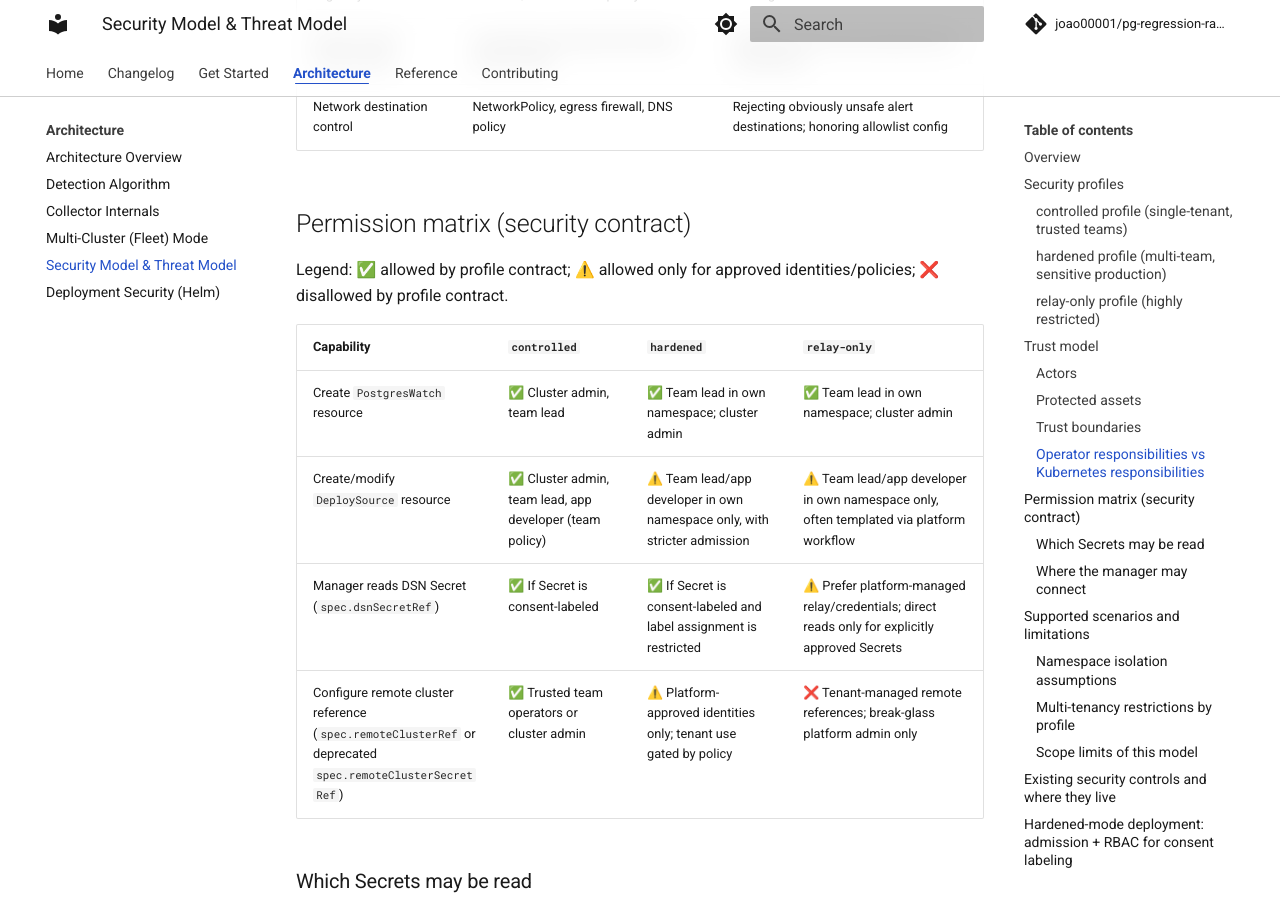
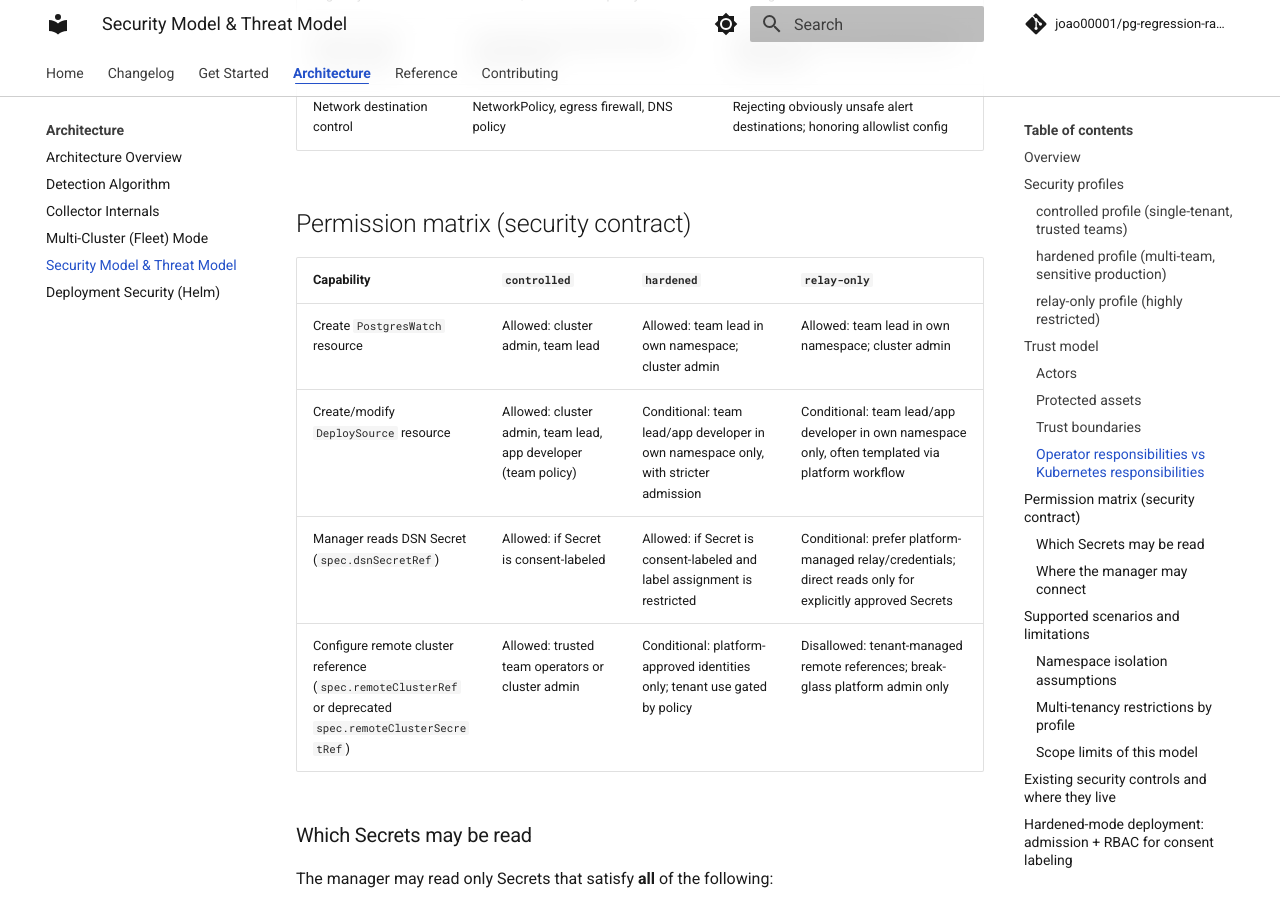
Before and after one commit to joao00001/pg-regression-radar, an MkDocs documentation site: the page built from docs/security-model.md, in a window 1280 px wide and 900 px high, scrolled down 4443 px. Built offline with MkDocs 1.6.1 and Material for MkDocs 9.7.7, drawn with Linux system fonts in a browser that asks for light colours; comment, search, counter and statistics services are not loaded; the version menu is left out.

Commit message:
docs: replace emoji markers in security permission matrix
Co-authored-by: joao00001 <149160126+joao00001@users.noreply.github.com>

```diff
--- a/docs/security-model.md
+++ b/docs/security-model.md
@@ -98,14 +98,12 @@ Practical example:
 
 ## Permission matrix (security contract)
 
-Legend: ✅ allowed by profile contract; ⚠️ allowed only for approved identities/policies; ❌ disallowed by profile contract.
-
 | Capability | `controlled` | `hardened` | `relay-only` |
 |---|---|---|---|
-| Create `PostgresWatch` resource | ✅ Cluster admin, team lead | ✅ Team lead in own namespace; cluster admin | ✅ Team lead in own namespace; cluster admin |
-| Create/modify `DeploySource` resource | ✅ Cluster admin, team lead, app developer (team policy) | ⚠️ Team lead/app developer in own namespace only, with stricter admission | ⚠️ Team lead/app developer in own namespace only, often templated via platform workflow |
-| Manager reads DSN Secret (`spec.dsnSecretRef`) | ✅ If Secret is consent-labeled | ✅ If Secret is consent-labeled and label assignment is restricted | ⚠️ Prefer platform-managed relay/credentials; direct reads only for explicitly approved Secrets |
-| Configure remote cluster reference (`spec.remoteClusterRef` or deprecated `spec.remoteClusterSecretRef`) | ✅ Trusted team operators or cluster admin | ⚠️ Platform-approved identities only; tenant use gated by policy | ❌ Tenant-managed remote references; break-glass platform admin only |
+| Create `PostgresWatch` resource | Allowed: cluster admin, team lead | Allowed: team lead in own namespace; cluster admin | Allowed: team lead in own namespace; cluster admin |
+| Create/modify `DeploySource` resource | Allowed: cluster admin, team lead, app developer (team policy) | Conditional: team lead/app developer in own namespace only, with stricter admission | Conditional: team lead/app developer in own namespace only, often templated via platform workflow |
+| Manager reads DSN Secret (`spec.dsnSecretRef`) | Allowed: if Secret is consent-labeled | Allowed: if Secret is consent-labeled and label assignment is restricted | Conditional: prefer platform-managed relay/credentials; direct reads only for explicitly approved Secrets |
+| Configure remote cluster reference (`spec.remoteClusterRef` or deprecated `spec.remoteClusterSecretRef`) | Allowed: trusted team operators or cluster admin | Conditional: platform-approved identities only; tenant use gated by policy | Disallowed: tenant-managed remote references; break-glass platform admin only |
 
 ### Which Secrets may be read
 
```
